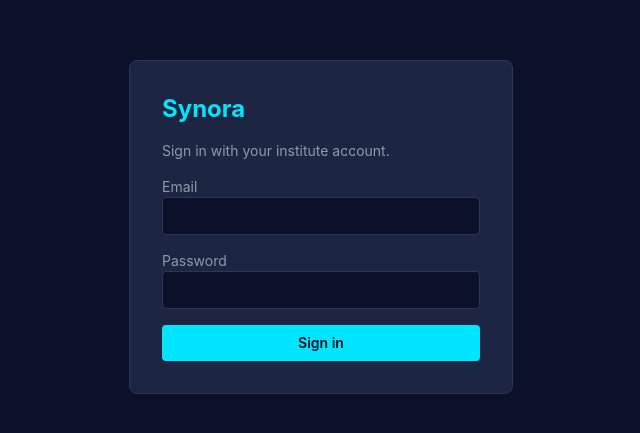
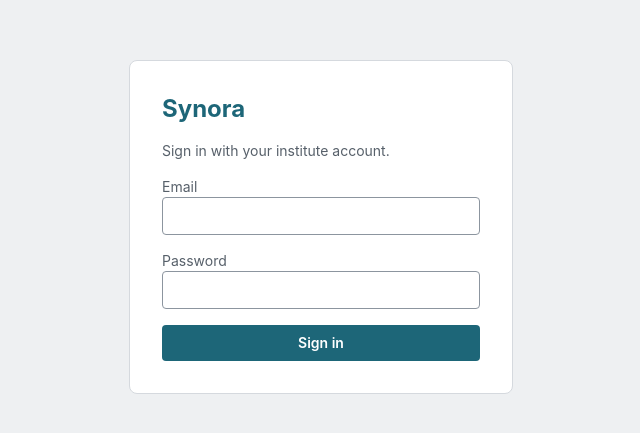
Before and after one commit to NEC-08240/Synora, a React (Vite) app in the folder frontend/: page /login in a window 1280 px wide. Shown: the part 173-606 px from the top of the page, without its empty margins (319-959 px from the left). Built offline with nearby package versions, Linux system fonts and the light colour scheme; no server answers.

Commit message:
feat(frontend): grey theme tokens, phase 1

```diff
--- a/frontend/src/components/Shell.jsx
+++ b/frontend/src/components/Shell.jsx
@@ -20,5 +20,5 @@ export default function Shell({ title, children, full = false }) {
 }
 
 export const card = 'rounded-lg border border-border bg-surface p-5';
-export const btn = 'rounded bg-primary px-4 py-2 text-sm font-semibold text-canvas hover:bg-primary/90 disabled:opacity-50';
-export const input = 'w-full rounded border border-border bg-canvas px-3 py-2 text-sm text-text outline-none focus:border-primary';
+export const btn = 'rounded bg-primary px-4 py-2 text-sm font-semibold text-white hover:bg-primary-hover disabled:opacity-50';
+export const input = 'w-full rounded border border-input-border bg-surface px-3 py-2 text-sm text-text outline-none focus:border-primary';
--- a/frontend/src/components/TutorPanel.jsx
+++ b/frontend/src/components/TutorPanel.jsx
@@ -142,7 +142,7 @@ export default function TutorPanel({ lessonId }) {
             {m.text}
           </p>
         ))}
-        {notice && <p role="alert" className="text-xs text-warning">{notice}</p>}
+        {notice && <p role="alert" className="text-xs text-error">{notice}</p>}
       </div>
       {offline ? (
         <button onClick={connect} className={`${btn} m-3`}>{offlineLabel}</button>
--- a/frontend/src/index.css
+++ b/frontend/src/index.css
@@ -1,18 +1,28 @@
 @import "tailwindcss";
 
-/* docs/ui-design/design-tokens.md */
+/* docs/ui-design/design-tokens.md; grey theme per Synora-ops/design/light-redesign-plan.md */
 @theme {
-  --color-canvas: #0A1128;
-  --color-surface: #1C2541;
-  --color-border: #2A375A;
-  --color-primary: #00E5FF;
-  --color-success: #00E676;
-  --color-warning: #FFD600;
-  --color-text: #F8F9FA;
-  --color-muted: #8D99AE;
+  --color-canvas: #EEF0F2;
+  --color-surface: #FFFFFF;
+  --color-border: #D5D9DE;
+  --color-input-border: #8C959F;
+  --color-primary: #1D6678;
+  --color-primary-hover: #17535F;
+  --color-success: #1A7F37;
+  --color-warning: #9A6700;
+  --color-error: #CF222E;
+  --color-text: #1F2328;
+  --color-muted: #57606A;
+  --color-code-bg: #1E2227;
+  --color-code-text: #E6E8EB;
+  --color-code-muted: #9DA5AE;
+  --color-code-error: #FF7B72;
+  --color-code-success: #56D364;
+  --color-code-accent: #7CC4D6;
   --font-sans: "Inter", system-ui, sans-serif;
   --font-mono: "JetBrains Mono", ui-monospace, monospace;
 }
 
+:root { color-scheme: light; }
 html, body, #root { height: 100%; }
 body { @apply bg-canvas text-text font-sans antialiased; }
--- a/frontend/src/pages/Hub.jsx
+++ b/frontend/src/pages/Hub.jsx
@@ -24,7 +24,7 @@ export default function Hub() {
     <Shell title="Learning Hub">
       <h1 className="text-3xl font-bold">Welcome back{firstName ? `, ${firstName}` : ''}!</h1>
       <p className="mb-8 text-muted">Pick a subject to continue learning.</p>
-      {error && <p role="alert" className="text-warning">{error}</p>}
+      {error && <p role="alert" className="text-error">{error}</p>}
       {!subjects && !error && <p className="text-muted">Loading subjects…</p>}
       {subjects && subjects.length === 0 && <p className="text-muted">No subjects are allocated to your batch yet.</p>}
       <div className="grid items-start gap-4 md:grid-cols-2 lg:grid-cols-3">
@@ -68,7 +68,7 @@ function SubjectCard({ subject }) {
       </button>
       {open && (
         <ul className="mt-4 space-y-3 border-t border-border pt-4">
-          {error && <li role="alert" className="text-sm text-warning">{error}</li>}
+          {error && <li role="alert" className="text-sm text-error">{error}</li>}
           {!topics && !error && <li className="text-sm text-muted">Loading…</li>}
           {topics?.map((t) => (
             <li key={t.topicId}>
@@ -79,7 +79,7 @@ function SubjectCard({ subject }) {
                     <Link to={`/learn/lessons/${l.lessonId}`} className="text-sm text-muted hover:text-primary">› {l.title}</Link>
                   </li>
                 ))}
-                {t.lessonsFailed && <li role="alert" className="text-xs text-warning">Could not load lessons for this topic.</li>}
+                {t.lessonsFailed && <li role="alert" className="text-xs text-error">Could not load lessons for this topic.</li>}
                 {!t.lessonsFailed && t.lessons.length === 0 && <li className="text-xs text-muted">No published lessons yet.</li>}
               </ul>
             </li>
--- a/frontend/src/pages/Login.jsx
+++ b/frontend/src/pages/Login.jsx
@@ -53,7 +53,7 @@ export default function Login() {
           <input className={input} type="password" required autoComplete="current-password" value={password} onChange={(e) => setPassword(e.target.value)} />
         </label>
         {expired && !error && <p role="status" className="text-sm text-warning">{SESSION_EXPIRED_MESSAGE}</p>}
-        {error && <p role="alert" className="text-sm text-warning">{error}</p>}
+        {error && <p role="alert" className="text-sm text-error">{error}</p>}
         <button className={`${btn} w-full`} disabled={busy}>{busy ? 'Signing in…' : 'Sign in'}</button>
       </form>
     </div>
--- a/frontend/src/pages/Manage.jsx
+++ b/frontend/src/pages/Manage.jsx
@@ -16,7 +16,7 @@ export default function Manage() {
   return (
     <Shell title="Manage">
       <h1 className="mb-6 text-2xl font-bold">Subjects</h1>
-      {error && <p role="alert" className="text-warning">{error}</p>}
+      {error && <p role="alert" className="text-error">{error}</p>}
       {!subjects && !error && <p className="text-muted">Loading subjects…</p>}
       {subjects?.length === 0 && <p className="text-muted">No subjects yet.</p>}
       <div className="grid gap-4 md:grid-cols-3">
--- a/frontend/src/pages/Workspace.jsx
+++ b/frontend/src/pages/Workspace.jsx
@@ -30,7 +30,7 @@ function WorkspaceLesson({ lessonId }) {
   if (error) {
     return (
       <Shell title="Workspace">
-        <p role="alert" className="text-warning">{error}</p>
+        <p role="alert" className="text-error">{error}</p>
         <Link to="/learn" className="mt-4 inline-block text-primary">Back to the hub</Link>
       </Shell>
     );
```
Also changed, not shown: frontend/src/components/PracticePanel.jsx (+13 -13 lines).
